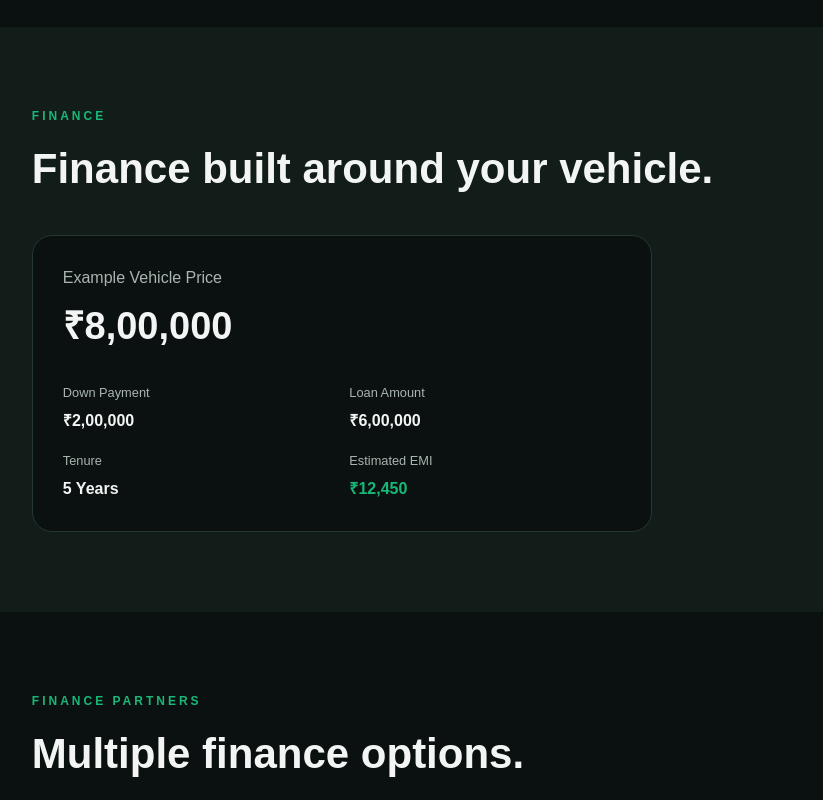
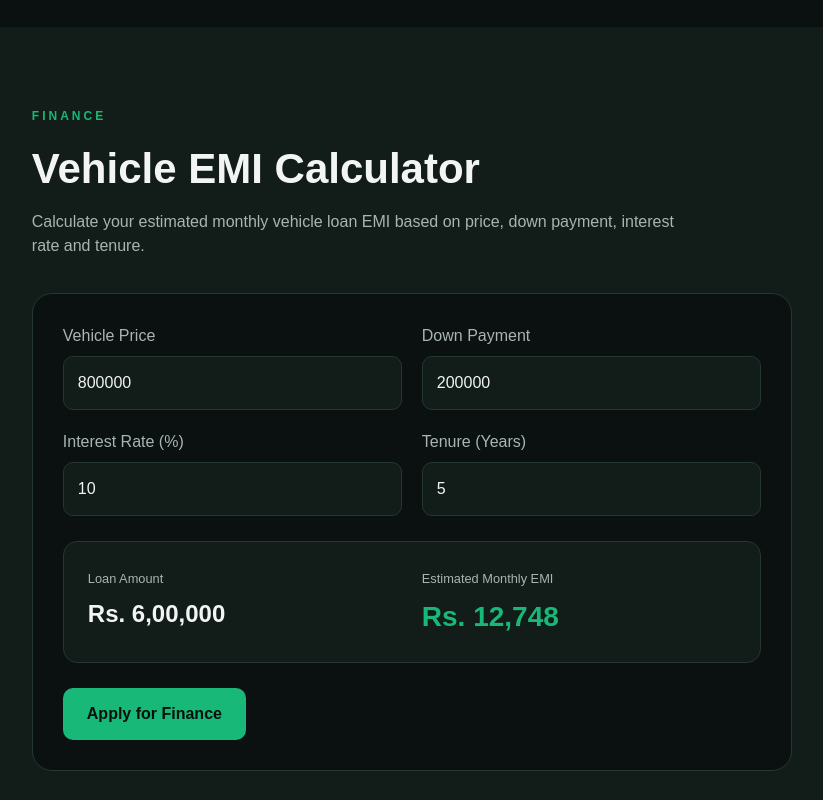
Before and after one commit to nsahoo1608/modern-automotive, a Next.js app: page / in a window 1280 px wide. Shown: the part 1320-2120 px from the top of the page, without its empty margins (45-868 px from the left). Built offline with nearby package versions, Linux system fonts and the light colour scheme.

Commit message:
Add finance application email notifications

```diff
--- /dev/null
+++ b/app/api/finance-application/route.ts
@@ -0,0 +1,117 @@
+import { NextResponse } from "next/server";
+import { Resend } from "resend";
+
+const resend = new Resend(process.env.RESEND_API_KEY);
+
+export async function POST(request: Request) {
+  try {
+    const data = await request.json();
+
+    const {
+      name,
+      mobile,
+      email,
+      city,
+      state,
+      category,
+      condition,
+      price,
+      loan,
+      message,
+      address,
+      village,
+      ward,
+      policeStation,
+      panchayat,
+      nac,
+      municipality,
+      district,
+      pincode,
+    } = data;
+
+    if (!name || !mobile) {
+      return NextResponse.json(
+        { success: false, message: "Name and mobile are required." },
+        { status: 400 }
+      );
+    }
+
+    const financeTeamEmail = process.env.FINANCE_TEAM_EMAIL;
+
+    if (!financeTeamEmail) {
+      return NextResponse.json(
+        { success: false, message: "Finance team email is not configured." },
+        { status: 500 }
+      );
+    }
+
+    const applicationTime = new Date().toLocaleString("en-IN", {
+      timeZone: "Asia/Kolkata",
+    });
+
+    const emailResult = await resend.emails.send({
+      from: process.env.RESEND_FROM_EMAIL || "onboarding@resend.dev",
+      to: financeTeamEmail,
+      subject: `New Vehicle Finance Application - ${name}`,
+      html: `
+        <h2>New Vehicle Finance Application</h2>
+
+        <p><strong>Application Time:</strong> ${applicationTime}</p>
+
+        <h3>Applicant Details</h3>
+        <p><strong>Name:</strong> ${name}</p>
+        <p><strong>Mobile:</strong> ${mobile}</p>
+        <p><strong>Email:</strong> ${email || "Not provided"}</p>
+
+        <h3>Vehicle / Finance Details</h3>
+        <p><strong>City:</strong> ${city || "Not provided"}</p>
+        <p><strong>State:</strong> ${state || "Not provided"}</p>
+        <p><strong>Category:</strong> ${category || "Not provided"}</p>
+        <p><strong>Condition:</strong> ${condition || "Not provided"}</p>
+        <p><strong>Vehicle Price:</strong> ${price || "Not provided"}</p>
+        <p><strong>Loan Required:</strong> ${loan || "Not provided"}</p>
+
+        <h3>Location Details</h3>
+        <p><strong>Address:</strong> ${address || "Not provided"}</p>
+        <p><strong>Village:</strong> ${village || "Not provided"}</p>
+        <p><strong>Ward:</strong> ${ward || "Not provided"}</p>
+        <p><strong>Police Station:</strong> ${policeStation || "Not provided"}</p>
+        <p><strong>Panchayat:</strong> ${panchayat || "Not provided"}</p>
+        <p><strong>NAC:</strong> ${nac || "Not provided"}</p>
+        <p><strong>Municipality:</strong> ${municipality || "Not provided"}</p>
+        <p><strong>District:</strong> ${district || "Not provided"}</p>
+        <p><strong>Pincode:</strong> ${pincode || "Not provided"}</p>
+
+        <h3>Additional Message</h3>
+        <p>${message || "No additional message."}</p>
+      `,
+    });
+
+    if (emailResult.error) {
+      console.error("Resend error:", emailResult.error);
+
+      return NextResponse.json(
+        {
+          success: false,
+          message: "Unable to send finance application email.",
+        },
+        { status: 500 }
+      );
+    }
+
+    return NextResponse.json({
+      success: true,
+      message: "Finance application submitted successfully.",
+    });
+  } catch (error) {
+    console.error("Finance application error:", error);
+
+    return NextResponse.json(
+      {
+        success: false,
+        message: "Something went wrong while submitting the application.",
+      },
+      { status: 500 }
+    );
+  }
+}
--- a/app/page.tsx
+++ b/app/page.tsx
@@ -1,6 +1,28 @@
 "use client";
 
+import { useState } from "react";
+
 export default function Page() {
+  const [vehiclePrice, setVehiclePrice] = useState(800000);
+  const [downPayment, setDownPayment] = useState(200000);
+  const [interestRate, setInterestRate] = useState(10);
+  const [tenureYears, setTenureYears] = useState(5);
+
+  const loanAmount = Math.max(vehiclePrice - downPayment, 0);
+  const monthlyRate = interestRate / 12 / 100;
+  const totalMonths = tenureYears * 12;
+
+  const emi =
+    loanAmount === 0
+      ? 0
+      : monthlyRate === 0
+        ? loanAmount / totalMonths
+        : (loanAmount * monthlyRate * Math.pow(1 + monthlyRate, totalMonths)) /
+          (Math.pow(1 + monthlyRate, totalMonths) - 1);
+
+  const formatINR = (value: number) =>
+    "Rs. " + Math.round(value).toLocaleString("en-IN");
+
   const brands = [
     "MARUTI SUZUKI",
     "HYUNDAI",
@@ -310,8 +332,12 @@ export default function Page() {
           </div>
 
           <h2 style={{ fontSize: 42, marginTop: 12, fontWeight: 900 }}>
-            Finance built around your vehicle.
+            Vehicle EMI Calculator
           </h2>
+
+          <p style={{ color: "#a8b5b0", marginTop: 10, maxWidth: 650 }}>
+            Calculate your estimated monthly vehicle loan EMI based on price, down payment, interest rate and tenure.
+          </p>
 
           <div
             style={{
@@ -320,34 +346,107 @@ export default function Page() {
               border: "1px solid #263630",
               borderRadius: 20,
               padding: 30,
-              maxWidth: 620,
+              maxWidth: 760,
             }}
           >
-            <div style={{ color: "#a8b5b0" }}>Example Vehicle Price</div>
-            <div style={{ fontSize: 38, fontWeight: 900, marginTop: 8 }}>₹8,00,000</div>
-
-            <div style={{ marginTop: 25, display: "grid", gridTemplateColumns: "1fr 1fr", gap: 15 }}>
+            <div style={{ display: "grid", gridTemplateColumns: "1fr 1fr", gap: 20 }}>
               <div>
-                <small style={{ color: "#a8b5b0" }}>Down Payment</small>
-                <strong style={{ display: "block", marginTop: 5 }}>₹2,00,000</strong>
+                <label style={{ display: "block", color: "#a8b5b0", marginBottom: 8 }}>
+                  Vehicle Price
+                </label>
+                <input
+                  type="number"
+                  min="0"
+                  value={vehiclePrice}
+                  onChange={(e) => setVehiclePrice(Number(e.target.value) || 0)}
+                  style={{ width: "100%", padding: 14, borderRadius: 10, border: "1px solid #263630", background: "#121c19", color: "#f2f5f3", fontSize: 16 }}
+                />
               </div>
 
               <div>
-                <small style={{ color: "#a8b5b0" }}>Loan Amount</small>
-                <strong style={{ display: "block", marginTop: 5 }}>₹6,00,000</strong>
+                <label style={{ display: "block", color: "#a8b5b0", marginBottom: 8 }}>
+                  Down Payment
+                </label>
+                <input
+                  type="number"
+                  min="0"
+                  max={vehiclePrice}
+                  value={downPayment}
+                  onChange={(e) => setDownPayment(Math.min(Number(e.target.value) || 0, vehiclePrice))}
+                  style={{ width: "100%", padding: 14, borderRadius: 10, border: "1px solid #263630", background: "#121c19", color: "#f2f5f3", fontSize: 16 }}
+                />
               </div>
 
               <div>
-                <small style={{ color: "#a8b5b0" }}>Tenure</small>
-                <strong style={{ display: "block", marginTop: 5 }}>5 Years</strong>
+                <label style={{ display: "block", color: "#a8b5b0", marginBottom: 8 }}>
+                  Interest Rate (%)
+                </label>
+                <input
+                  type="number"
+                  min="0"
+                  step="0.1"
+                  value={interestRate}
+                  onChange={(e) => setInterestRate(Number(e.target.value) || 0)}
+                  style={{ width: "100%", padding: 14, borderRadius: 10, border: "1px solid #263630", background: "#121c19", color: "#f2f5f3", fontSize: 16 }}
+                />
               </div>
 
               <div>
-                <small style={{ color: "#a8b5b0" }}>Estimated EMI</small>
-                <strong style={{ display: "block", marginTop: 5, color: "#18b878" }}>
-                  ₹12,450
-                </strong>
+                <label style={{ display: "block", color: "#a8b5b0", marginBottom: 8 }}>
+                  Tenure (Years)
+                </label>
+                <input
+                  type="number"
+                  min="1"
+                  max="15"
+                  value={tenureYears}
+                  onChange={(e) => setTenureYears(Math.max(1, Number(e.target.value) || 1))}
+                  style={{ width: "100%", padding: 14, borderRadius: 10, border: "1px solid #263630", background: "#121c19", color: "#f2f5f3", fontSize: 16 }}
+                />
               </div>
+            </div>
+
+            <div
+              style={{
+                marginTop: 25,
+                padding: 24,
+                borderRadius: 14,
+                background: "#121c19",
+                border: "1px solid #263630",
+              }}
+            >
+              <div style={{ display: "grid", gridTemplateColumns: "1fr 1fr", gap: 20 }}>
+                <div>
+                  <small style={{ color: "#a8b5b0" }}>Loan Amount</small>
+                  <strong style={{ display: "block", marginTop: 6, fontSize: 24 }}>
+                    {formatINR(loanAmount)}
+                  </strong>
+                </div>
+
+                <div>
+                  <small style={{ color: "#a8b5b0" }}>Estimated Monthly EMI</small>
+                  <strong style={{ display: "block", marginTop: 6, fontSize: 28, color: "#18b878" }}>
+                    {formatINR(emi)}
+                  </strong>
+                </div>
+              </div>
+            </div>
+
+            <div style={{ marginTop: 25 }}>
+              <a
+                href="/apply"
+                style={{
+                  display: "inline-block",
+                  padding: "14px 24px",
+                  borderRadius: 10,
+                  background: "#18b878",
+                  color: "#06100c",
+                  fontWeight: 800,
+                  textDecoration: "none",
+                }}
+              >
+                Apply for Finance
+              </a>
             </div>
           </div>
         </div>
--- a/package.json
+++ b/package.json
@@ -12,7 +12,8 @@
     "lucide-react": "^1.39.0",
     "next": "16.3.4",
     "react": "19.2.8",
-    "react-dom": "19.2.8"
+    "react-dom": "19.2.8",
+    "resend": "^6.26.0"
   },
   "devDependencies": {
     "@tailwindcss/postcss": "^4",
```
Also changed, not shown: app/apply/page.tsx (+102 -5 lines), 1 other file (tests, documents, lock files or other folders).
